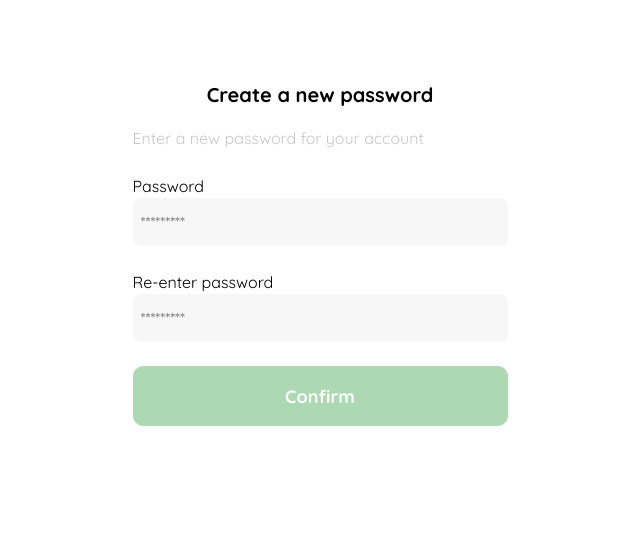
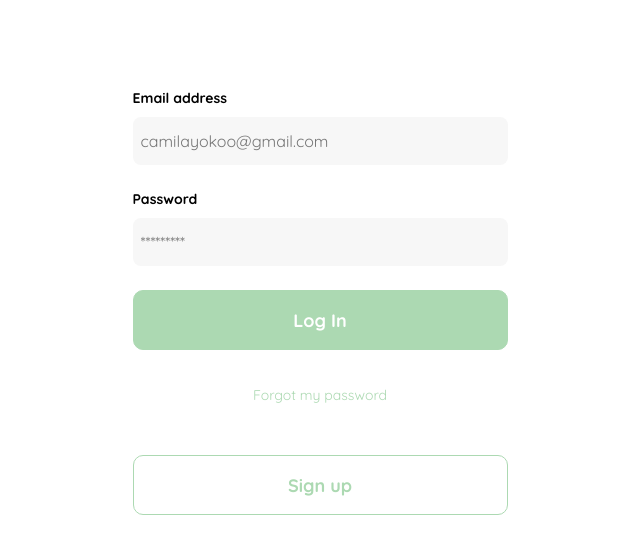
Before and after one commit to AgustinStringa/react-shop, a React app: page / in a window 1280 px wide. Shown: the top 554 px of the page, without its empty margins (320-960 px from the left). Built offline with nearby package versions, Linux system fonts and the light colour scheme.

Commit message:
styles to login

```diff
--- a/src/components/App.js
+++ b/src/components/App.js
@@ -2,11 +2,13 @@ import React from 'react'
 import './reset.css'
 import './App.scss'
 import SignUp from './SignUp/SignUp'
+import Login from './Login/Login'
 const App = () => {
     return (
         <>
             <div className='container'>
-                <SignUp />
+                {/* <SignUp /> */}
+                <Login />
             </div>
         </>
     )
--- a/src/components/App.scss
+++ b/src/components/App.scss
@@ -36,3 +36,25 @@ body {
   flex-direction: column;
   margin: 1.5rem 0;
 }
+
+.sign-up-form label {
+  margin-bottom: 0.5rem;
+  font-size: var(--font-sm);
+  font-weight: 700;
+}
+
+.form-link {
+  color: var(--hospital-green);
+  text-decoration: none;
+}
+.forgot-message {
+  margin: 1.875rem 0 3rem 0;
+  text-align: center;
+  font-size: var(--font-md);
+  &:hover {
+    text-decoration: underline;
+  }
+}
+.forgot-link {
+  font-size: var(--font-sm);
+}
--- a/src/components/Login/Login.jsx
+++ b/src/components/Login/Login.jsx
@@ -6,20 +6,25 @@ const Login = () => {
   return (
     <div>
       <Logo height="50px" />
-      <h1 class="main-title">Create a new password</h1>
-      <p class="subtitle">Enter a new password for your account</p>
-
       <form action="" class="sign-up-form">
+        <div class="input-field">
+          <label for="password">Email address</label>
+          <InputForm type="email" placeholder="camilayokoo@gmail.com" />
+        </div>
         <div class="input-field">
           <label for="password">Password</label>
           <InputForm type="password" placeholder="*********" />
         </div>
-        <div class="input-field">
-          <label for="repeat-password">Re-enter password</label>
-          <InputForm type="password" placeholder="*********" />
-        </div>
-        <Button text="Confirm" />
+        <Button text="Log In" />
+
+        <p class="forgot-message">
+          <a href="/" class="form-link forgot-link">
+            Forgot my password
+          </a>
+        </p>
       </form>
+
+      <Button text={"Sign up"} outline={true}></Button>
     </div>
   );
 };
--- a/src/components/ui/button/Button.jsx
+++ b/src/components/ui/button/Button.jsx
@@ -1,8 +1,11 @@
 import React from "react";
 import "./Button.scss";
-const Button = ({ text, outline = false }) => {
+const Button = ({ text, outline = false, children }) => {
   return (
-    <button className={`button ${outline && "button-outline"}`}>{text}</button>
+    <button className={`button ${outline && "button-outline"}`}>
+      {text}
+      {children}
+    </button>
   );
 };
 
--- a/src/components/ui/button/Button.scss
+++ b/src/components/ui/button/Button.scss
@@ -21,4 +21,7 @@
   background-color: var(--white);
   border: 1px solid var(--hospital-green);
   color: var(--hospital-green);
+  &:hover {
+    background-color: unset;
+  }
 }
```
